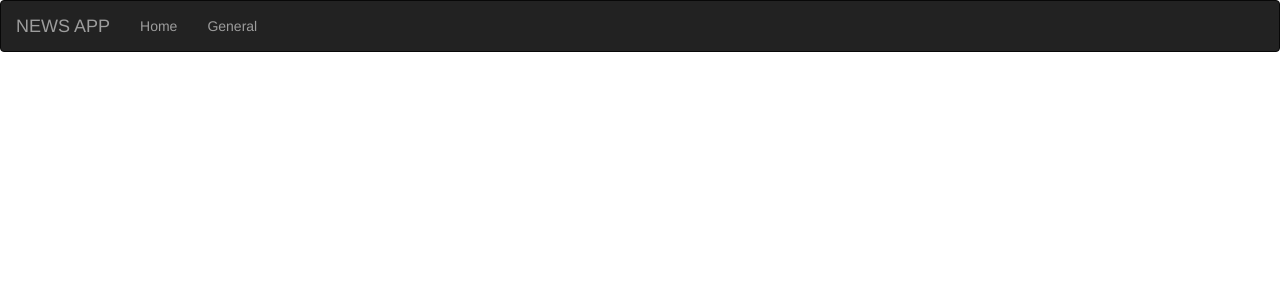
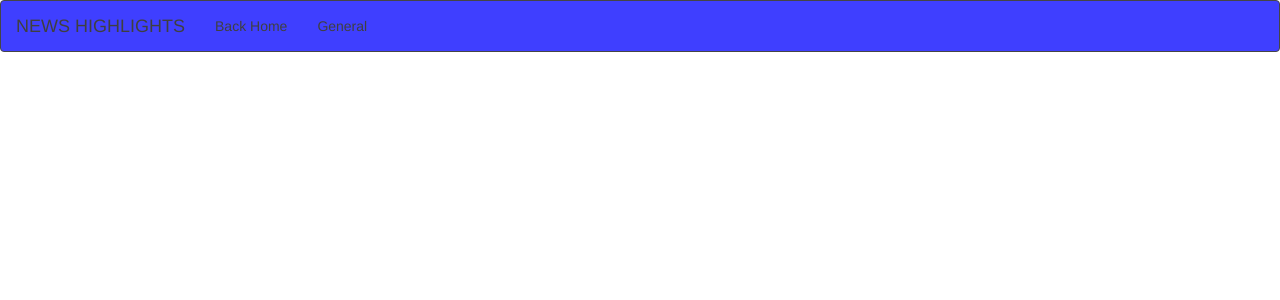
Before and after one commit to ramza007/NewsFeed, a Flask app: template app/templates/base.html in a window 1280 px wide. Shown: the top 300 px of the page. Run offline with Flask 2, Linux system fonts and the light colour scheme; the template is opened without the code that fills it, so the values that code supplies are empty; some libraries are stand-ins or nearby versions.

Commit message:
changed font and background colours

```diff
--- a/app/main/views.py
+++ b/app/main/views.py
@@ -9,7 +9,8 @@ def index():
     View root page function that returns index page and the various news sources
     '''
 
-    title = 'Home- Welcome News Highlights Website'
+    title = 'Welcome News Highlights'
+
     # Getting the news sources
     news_sources = get_sources('sources')
     return render_template('index.html', title=title, sources=news_sources)
--- a/app/templates/base.html
+++ b/app/templates/base.html
@@ -8,7 +8,7 @@
     <meta name="viewport" content="width=device-width, initial-scale=1.0"> {% if title %}
     <title>{{ title }}</title>
     {% else %}
-    <title>Home - News App</title>
+    <title>Home - News Highlight</title>
     {% endif %}
 </head>
 
--- a/app/templates/index.html
+++ b/app/templates/index.html
@@ -1,10 +1,12 @@
 <!DOCTYPE html>
+<link href="https://fonts.googleapis.com/css?family=Special+Elite" rel="stylesheet">
 <html>
+    <body style="background-color: black">
     {% extends 'base.html'%} {% import 'macros.html' as macro%} {% block content %}
     <div class="container" style="margin-top:10px;">
     </div>
 
-    <div class="container">
+    <div class="container" style="font-family: 'Special Elite', cursive; color: white;">
         <div class="row">
             <ul>
                 {{ macro.displaySourcesList(sources)}}
@@ -14,4 +16,5 @@
     </div>
 
     {% endblock %}
+</body>
 </html>
--- a/app/templates/macros.html
+++ b/app/templates/macros.html
@@ -1,11 +1,11 @@
 {% macro displaySourcesList(sources) %} {% for source in sources %}
 <div class="col-xs-12 col-sm-12 col-md-4 col-lg-4 col-xl-4">
     <a href='/articles/{{source.id}}'>
-        <h3 style="font-weight:bold">{{ source.name}}</h3>
+        <h3 style="font-weight:bold">{{source.name}}</h3>
     </a>
     <h5 style="color:#ff5900;">{{source.category.upper()}}</h5>
 
-    <div class="well" style="height:100px; background-color:lightblue;">
+    <div style="height:100px;">
         <p style="font-weight:bold">{{ source.description|truncate(150)}}</p>
     </div>
 
--- a/app/templates/navbar.html
+++ b/app/templates/navbar.html
@@ -1,4 +1,4 @@
-<div class="navbar navbar-inverse" role="navigation">
+<div class="navbar navbar-inverse" role="navigation" style="background-color: blue; opacity: 0.75;">
     <div class="container-fluid">
         <div class="navbar-header">
             <button type="button" class="navbar-toggle" data-toggle="collapse" data-target=".navbar-collapse">
@@ -7,17 +7,17 @@
                 <span class="icon-bar"></span>
                 <span class="icon-bar"></span>
             </button>
-            <a class="navbar-brand" href="/">NEWS APP</a>
+            <a class="navbar-brand" href="/" style="color: black;">NEWS HIGHLIGHTS</a>
 
         </div>
         <div class="navbar-collapse collapse">
             <ul class="nav navbar-nav">
                 <li>
-                    <a href="/">Home</a>
+                    <a href="/" style="color: black" >Back Home</a>
                 </li>
 
                 <li>
-                    <a href="/">General</a>
+                    <a href="/" style="color: black">General</a>
                 </li>
         </div>
         </li>
```
Also changed, not shown: app/templates/articles.html (+6 -3 lines).
